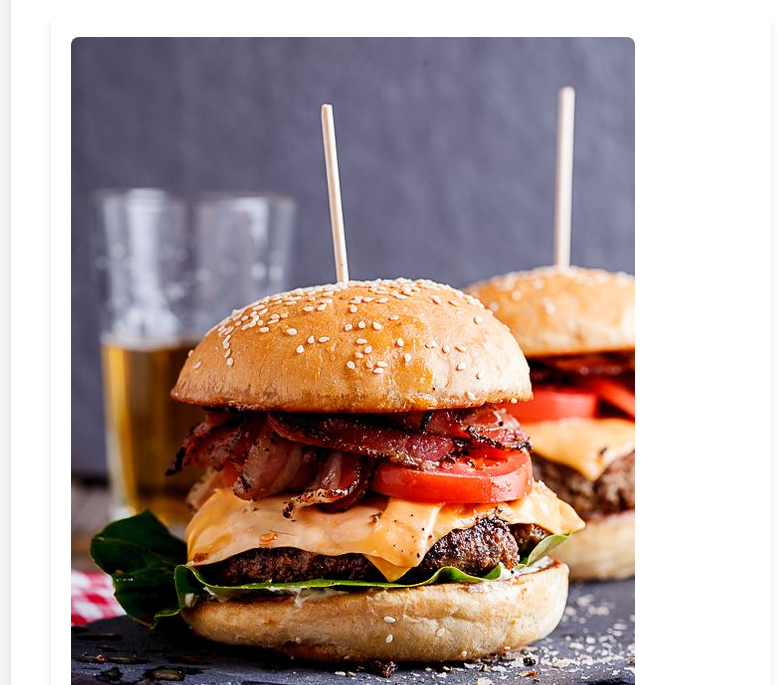
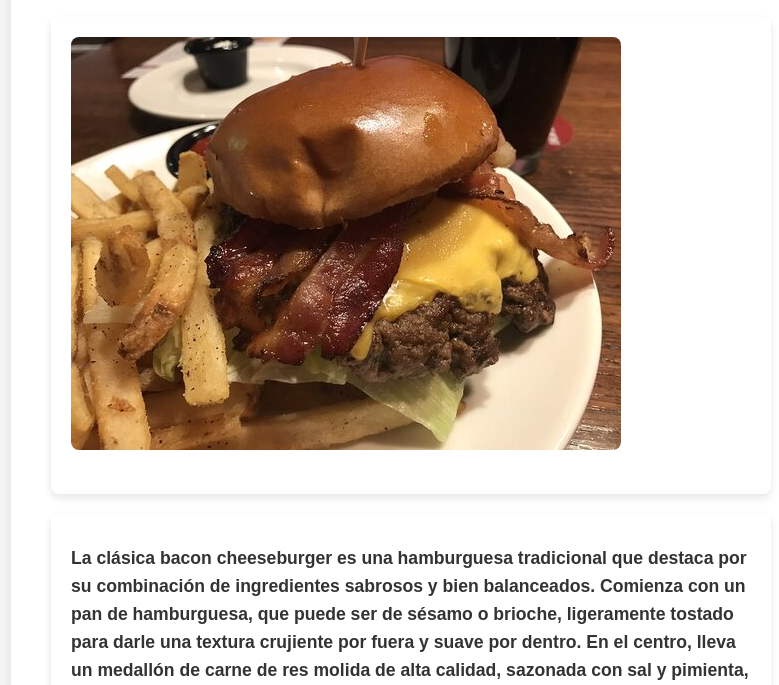
Before and after one commit to IbarraDtx/proyecto-colab, a plain HTML site: page vista2.html in a window 1280 px wide. Shown: the part 115-800 px from the top of the page, without its empty margins (229-1008 px from the left). Drawn offline with Linux system fonts and the light colour scheme.

Commit message:
Se cambio la imagen para mejor presentacion

```diff
--- a/vista2.html
+++ b/vista2.html
@@ -77,7 +77,7 @@
     <div>
         <h1>Clásica Bacon Cheese Burger</h1>
         <div>
-            <img src="dbacon-cheese-burger (1).jpg" alt="Clásica Bacon Cheese Burger">
+            <img src="look-how-big-and-juicy.jpg" alt="Clásica Bacon Cheese Burger">
         </div>
         <div>
             <h3>
```
Also changed, not shown: look-how-big-and-juicy.jpg (added).
